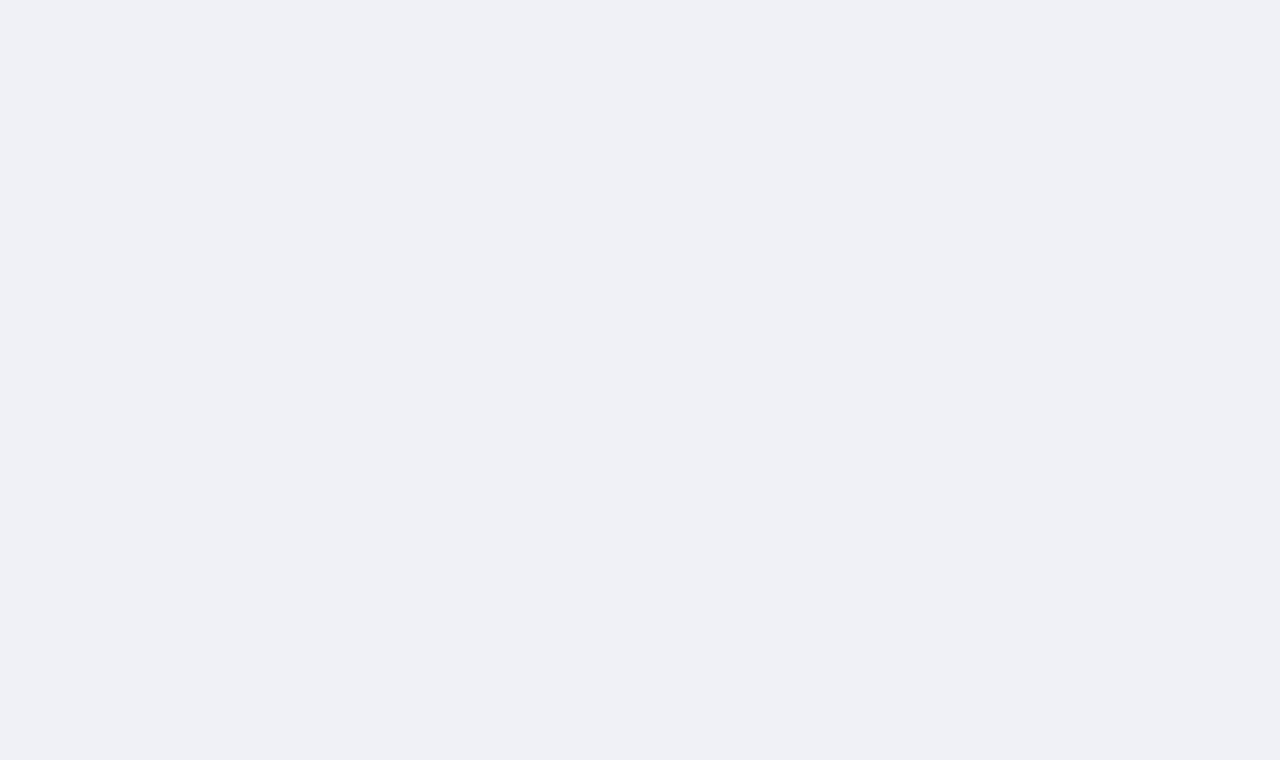
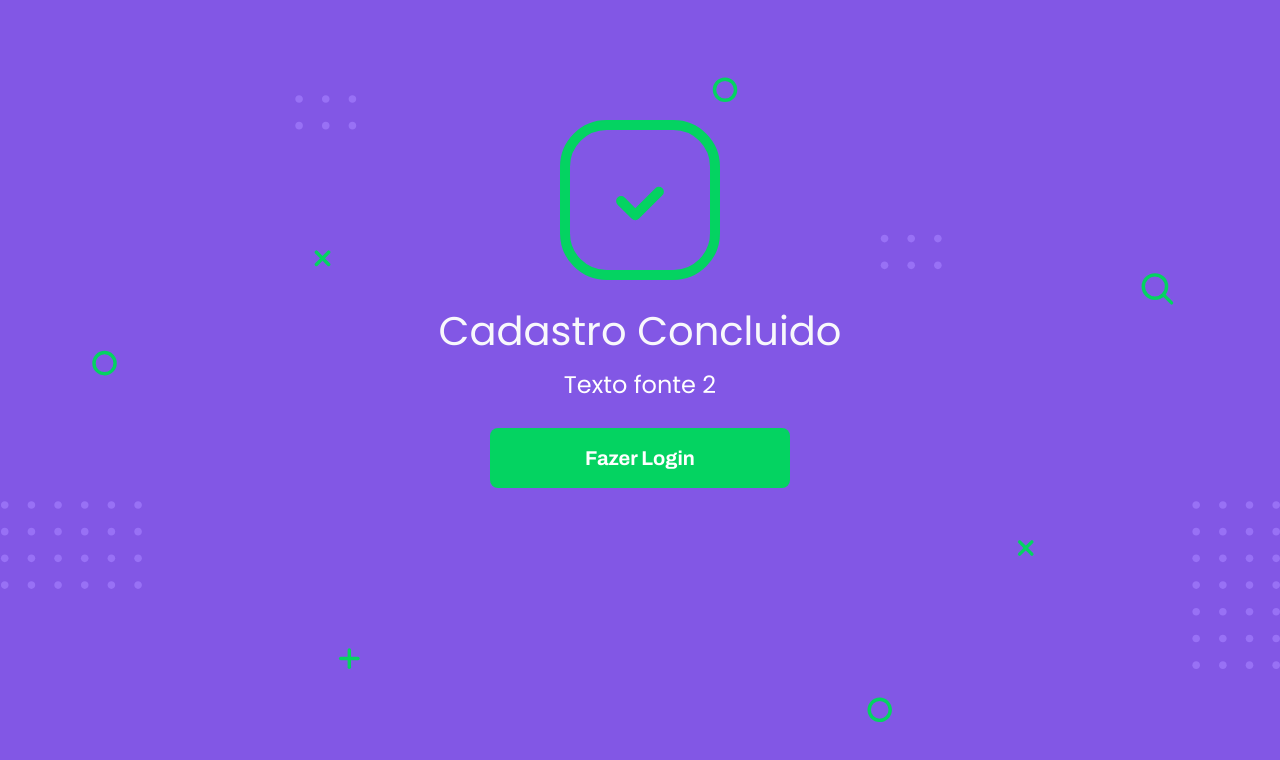
Before and after one commit to MarquesSouza/NLW_PROFFY, a React (Create React App) app in the folder web/: page /sucesso in a window 1280 px wide. Shown: the top 760 px of the page. Built offline with nearby package versions, Linux system fonts and the light colour scheme.

Commit message:
sucess styles page

```diff
--- a/web/src/pages/LoginForm/index.tsx
+++ b/web/src/pages/LoginForm/index.tsx
@@ -54,7 +54,8 @@ function LoginForm(){
                     <div className="option-container">
                             <div className="checkbox-block">
                                 <input type="checkbox" className="checkbox"/>
-                                <label className="label-checkbox">Lembrar-me</label>
+                                <span className="checkmark"></span>
+                               <label className="label-checkbox">Lembrar-me</label>
                             </div>
                              <Link to="/recover-password" className="RecoverPassword"> Esqueci minha senha </Link>
 
--- a/web/src/pages/LoginForm/styles.css
+++ b/web/src/pages/LoginForm/styles.css
@@ -41,7 +41,22 @@
 #page-login-container .checkbox-block .label-checkbox{
     margin-left: 1rem;
 }
-
+#page-login-container .checkbox-block .checkbox{
+    color: var(--color-secundary);
+    opacity: 0;
+}
+#page-login-container .checkbox-block .checkmark{
+    height: 25px;
+    width: 25px;
+    background-color:red;
+    color: var(--color-secundary);
+}
+#page-login-container .checkbox-block input ~ .checkmark{
+    background-color:red;
+}
+#page-login-container .checkbox-block input:checked ~ .checkmark{
+    background-color: red;
+}
 #page-login-container .footer-block{
     padding: 0 15rem;
     display:  flex;
--- a/web/src/pages/SucessPage/index.tsx
+++ b/web/src/pages/SucessPage/index.tsx
@@ -1,10 +1,25 @@
 import React from 'react';
-import 'styles.css';
+import checkIcon from '../../assets/images/icons/success-check-icon.svg';
+import background from '../../assets/images/success-background.svg';
+import Button from '../../components/Button';
+import './styles.css';
+
 function SucessPage(){
+    function handleButtonRedirect(){
+
+    }
     return(
-        <div id="Sucess-Container" className="Container">
+        <div id="sucess-container" className="container">
+            <img src={background} className="background-image"/>
 
+            <div className="sucess-context">
+
+            <img src={checkIcon} className="check-icon-image"/>
+            <h1>Cadastro Concluido</h1>
+            <span>Texto fonte 2</span>
+            <Button onClick={handleButtonRedirect}>Fazer Login</Button>
+            </div>
         </div>
     )
 }
-export default SucessPage
+export default SucessPage;
--- a/web/src/pages/SucessPage/styles.css
+++ b/web/src/pages/SucessPage/styles.css
@@ -0,0 +1,50 @@
+
+#sucess-container {
+    width: 100vw;
+    height: 100vh;
+    background-color:var(--color-primary);
+}
+
+#sucess-container .background-image{
+    position: absolute;
+    height: 100%;
+    width: 100%;
+    transform: rotate(90deg) ;
+}
+#sucess-container .check-icon-image{
+    height: 20rem;
+    width: 20rem;
+}
+#sucess-container .sucess-context{
+    margin:10rem;
+    width: auto;
+    height: auto;
+    display: flex;
+    flex-direction: column;
+    align-items: center;
+}
+#sucess-container .sucess-context button{
+    width: 3rem;
+}
+#sucess-container .sucess-context button:hover{
+    background:var(--color-secundary-dark)
+}
+#sucess-container .sucess-context h1{
+    font-weight: 500;
+    font-size: 4rem;
+    line-height:4.6rem;
+    margin-top: 0.8rem;
+    color: var(--color-input-background);
+}
+#sucess-container .sucess-context span{
+    font-weight: 500;
+    font-size: 2.4rem;
+    line-height:4.6rem;
+    margin-top: 0.8rem;
+    color: var(--color-title-in-primary);
+}
+@media( min-width: 1100px){
+    #sucess-container .background-image{
+        transform: rotate(0deg) ;
+    }
+ }
--- a/web/src/routes.tsx
+++ b/web/src/routes.tsx
@@ -6,6 +6,7 @@ import TeacherForm from './pages/TeacherForm';
 import LoginForm from './pages/LoginForm';
 import RecoverPassword from './pages/RecoverPassword';
 import CadastroForm from './pages/CadastroForm';
+import SucessPage from './pages/SucessPage';
 
 function Routes(){
     return (
@@ -15,7 +16,7 @@ function Routes(){
             <Route path="/give-classes" component={TeacherForm} />
             <Route path="/login" component={LoginForm} />
             <Route path="/recover-password" component={RecoverPassword} />
-            <Route path="/cadastro" component={CadastroForm} />
+            <Route path="/sucesso" component={SucessPage} />
         </BrowserRouter>
     )
 }
```
